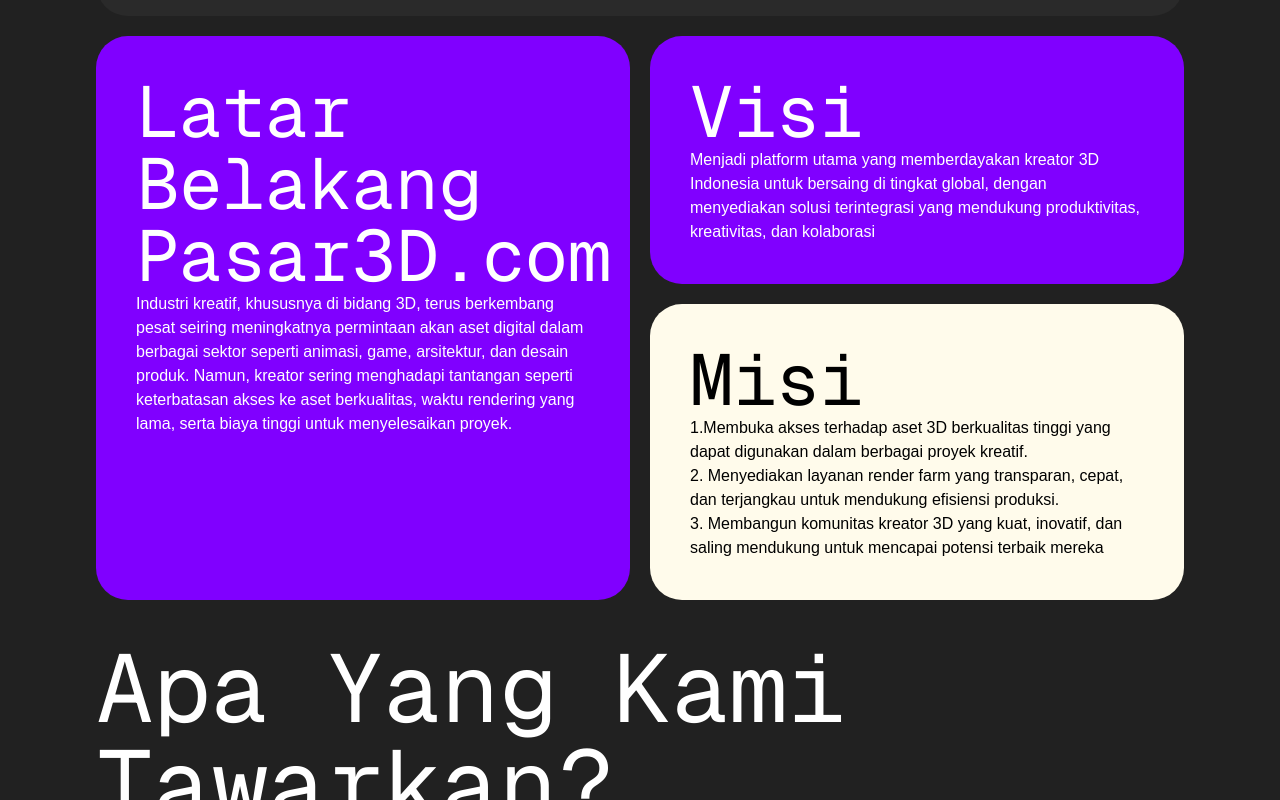
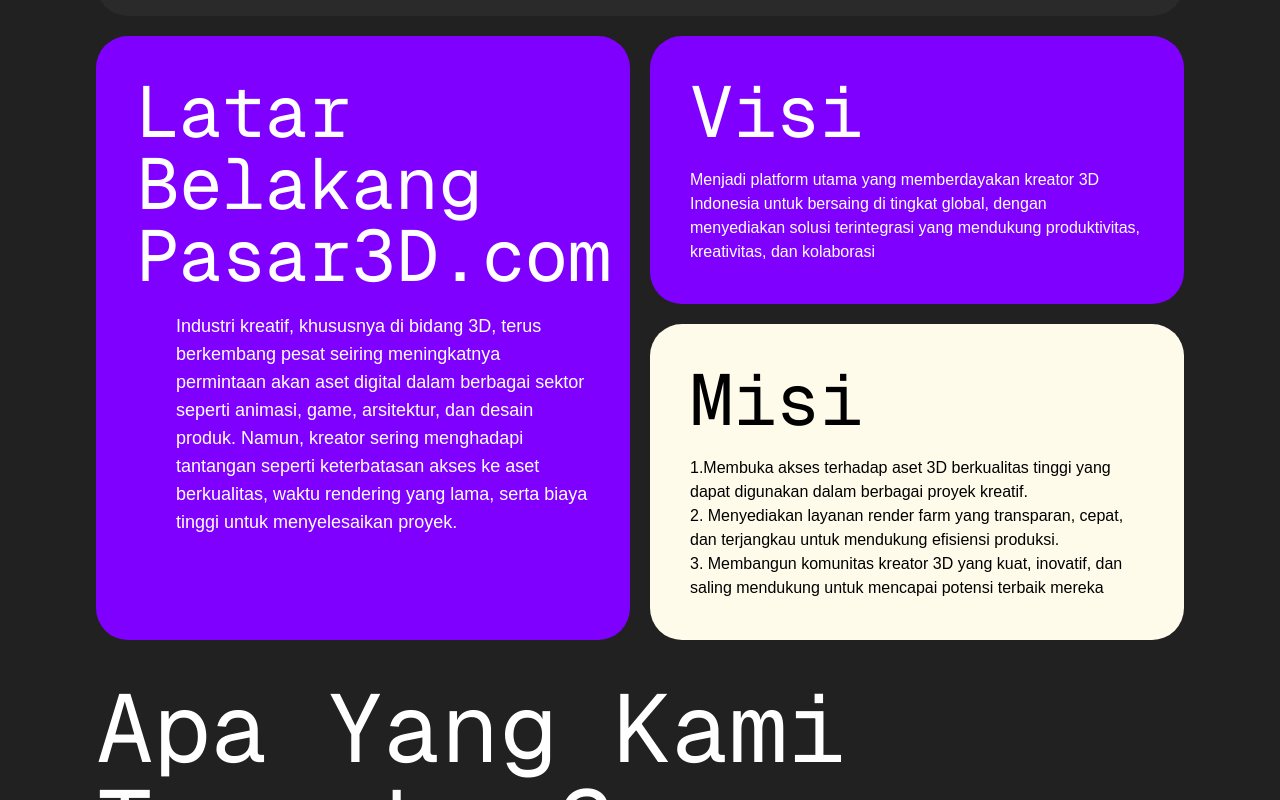
Before and after one commit to DYTye/DevataNext, a Next.js app: page /tentangkami in a window 1280 px wide. Shown: the part 628-1428 px from the top of the page. Built offline with nearby package versions, Linux system fonts and the light colour scheme.

Commit message:
tentang kami lengkap

```diff
--- a/src/app/components/modelviewer.jsx
+++ b/src/app/components/modelviewer.jsx
@@ -19,7 +19,7 @@
   // Animasi rotasi
   useFrame((state, delta) => {
     if (ref.current) {
-      ref.current.rotation.y += delta * 0.5 // putar pelan
+      ref.current.rotation.y += delta * 0.1 // putar pelan
     }
   })
 
--- a/src/app/tentangkami/page.jsx
+++ b/src/app/tentangkami/page.jsx
@@ -29,20 +29,20 @@
                     <div className="bg-[#8000FF] rounded-4xl">
                         <div className=" p-10">
                             <h1 className="text-7xl font-mono">Latar Belakang Pasar3D.com</h1>
-                            <p className="text-md">Industri kreatif, khususnya di bidang 3D, terus berkembang pesat seiring meningkatnya permintaan akan aset digital dalam berbagai sektor seperti animasi, game, arsitektur, dan desain produk. Namun, kreator sering menghadapi tantangan seperti keterbatasan akses ke aset berkualitas, waktu rendering yang lama, serta biaya tinggi untuk menyelesaikan proyek.</p>
+                            <p className="text-lg mt-5 ps-10">Industri kreatif, khususnya di bidang 3D, terus berkembang pesat seiring meningkatnya permintaan akan aset digital dalam berbagai sektor seperti animasi, game, arsitektur, dan desain produk. Namun, kreator sering menghadapi tantangan seperti keterbatasan akses ke aset berkualitas, waktu rendering yang lama, serta biaya tinggi untuk menyelesaikan proyek.</p>
                         </div>
                     </div>
                     <div className="">
                         <div className="bg-[#8000FF] rounded-4xl mb-5">
                             <div className="p-10">
-                                <h1 className="font-mono text-7xl">Visi</h1>
+                                <h1 className="font-mono text-7xl mb-5">Visi</h1>
                                 <p className="text-md">Menjadi platform utama yang memberdayakan kreator 3D Indonesia untuk bersaing di tingkat global, dengan menyediakan solusi terintegrasi yang mendukung produktivitas, kreativitas, dan kolaborasi</p>
                             </div>
                         </div>
                         <div className="bg-amber-50 rounded-4xl text-black">
                             <div className="p-10">
-                                <h1 className="font-mono text-7xl">Misi</h1>
-                                <div className="text-md">
+                                <h1 className="font-mono text-7xl mb-5">Misi</h1>
+                                <div className="text-md gap-4">
                                     <p>1.Membuka akses terhadap aset 3D berkualitas tinggi yang dapat digunakan dalam berbagai proyek kreatif.</p>
                                     <p>2. Menyediakan layanan render farm yang transparan, cepat, dan terjangkau untuk mendukung efisiensi produksi.</p>
                                     <p>3. Membangun komunitas kreator 3D yang kuat, inovatif, dan saling mendukung untuk mencapai potensi terbaik mereka</p>
```
